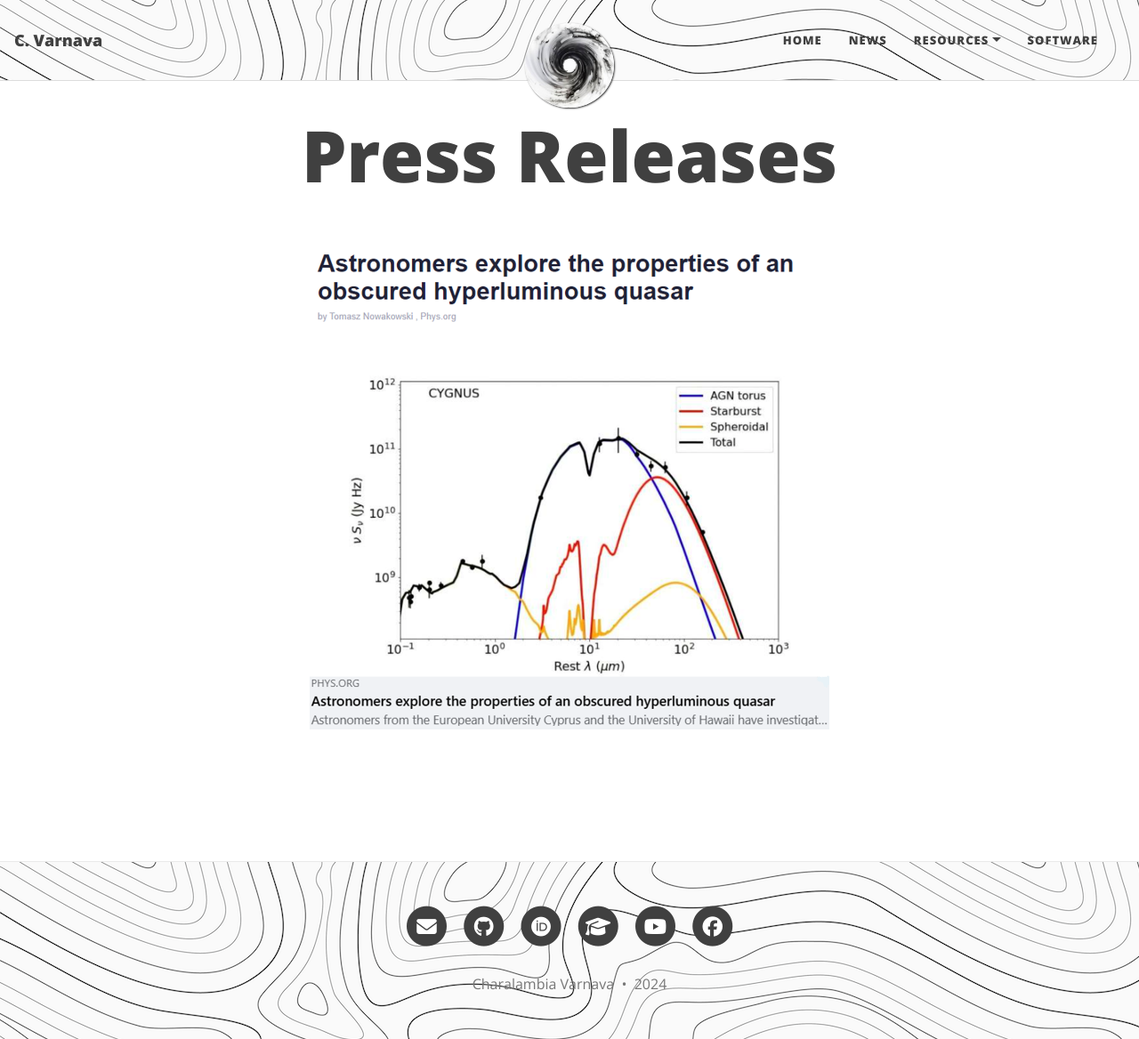
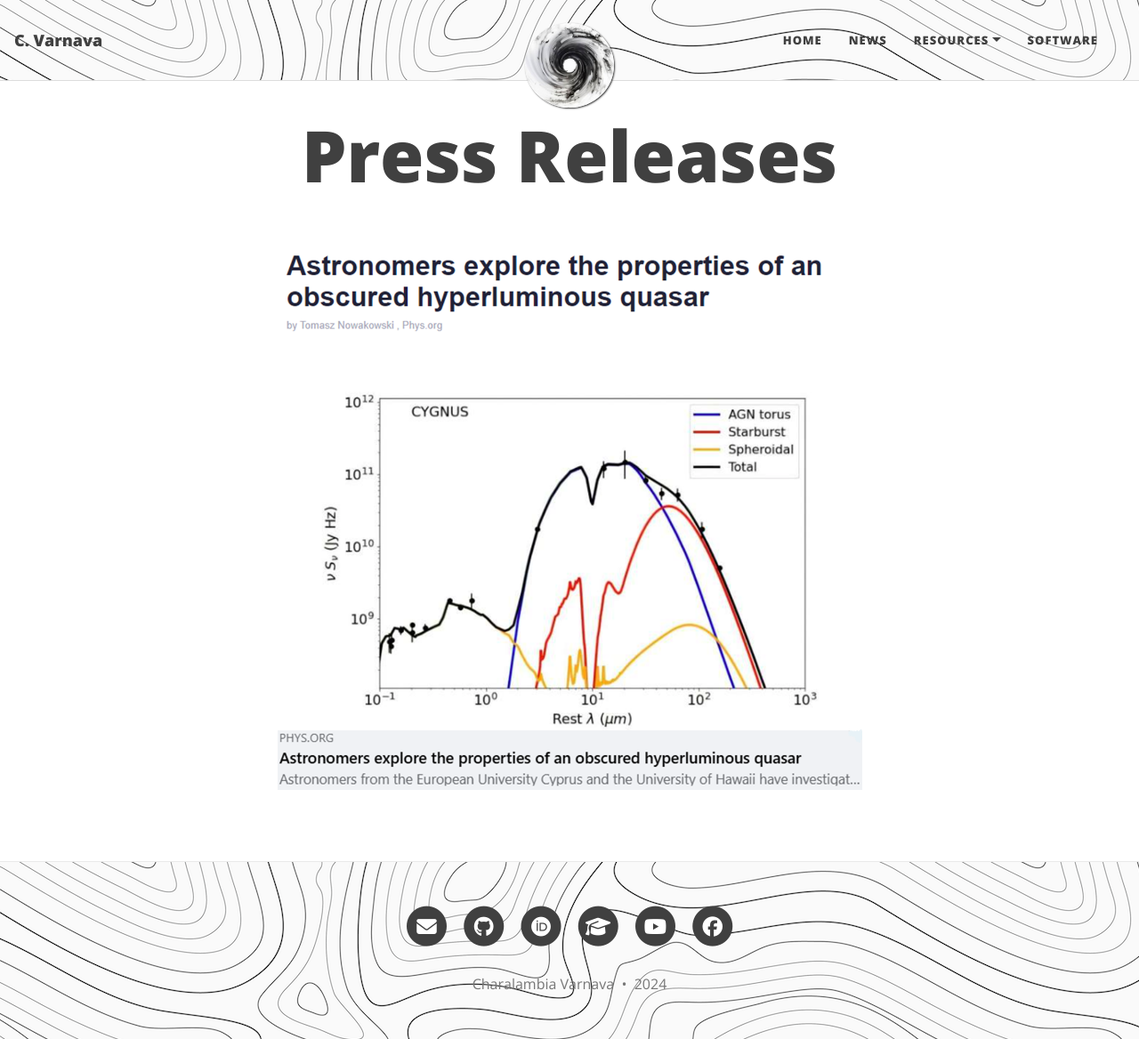
Before and after one commit to ch-var/ch-var.github.io, a Jekyll site: the page built from press_releases.html, in a window 1280 px wide and 1168 px high. Shown: the whole window at 89% size. Built offline with Jekyll 4.4.1, drawn with Linux system fonts in a browser that asks for light colours.

Commit message:
Update press_releases.html

```diff
--- a/press_releases.html
+++ b/press_releases.html
@@ -4,6 +4,6 @@
 ---
 <p align="center">
 <a href="https://phys.org/news/2024-10-astronomers-explore-properties-obscured-hyperluminous.html">
-<img src="/assets/img/press.png" width="80%" height="80%">
+<img src="/assets/img/press.png" width="90%" height="90%">
 </a>
 </p>
```
